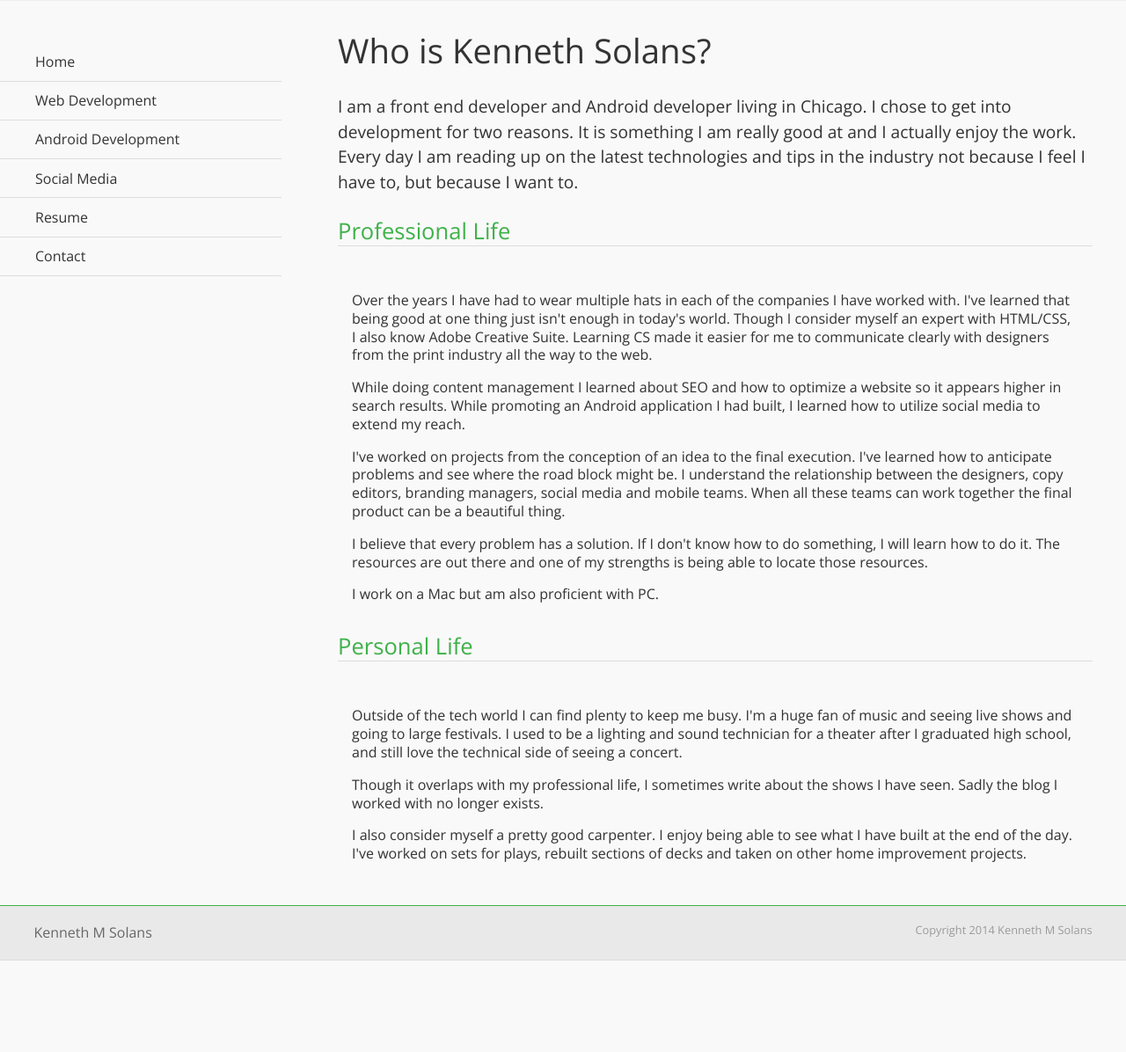
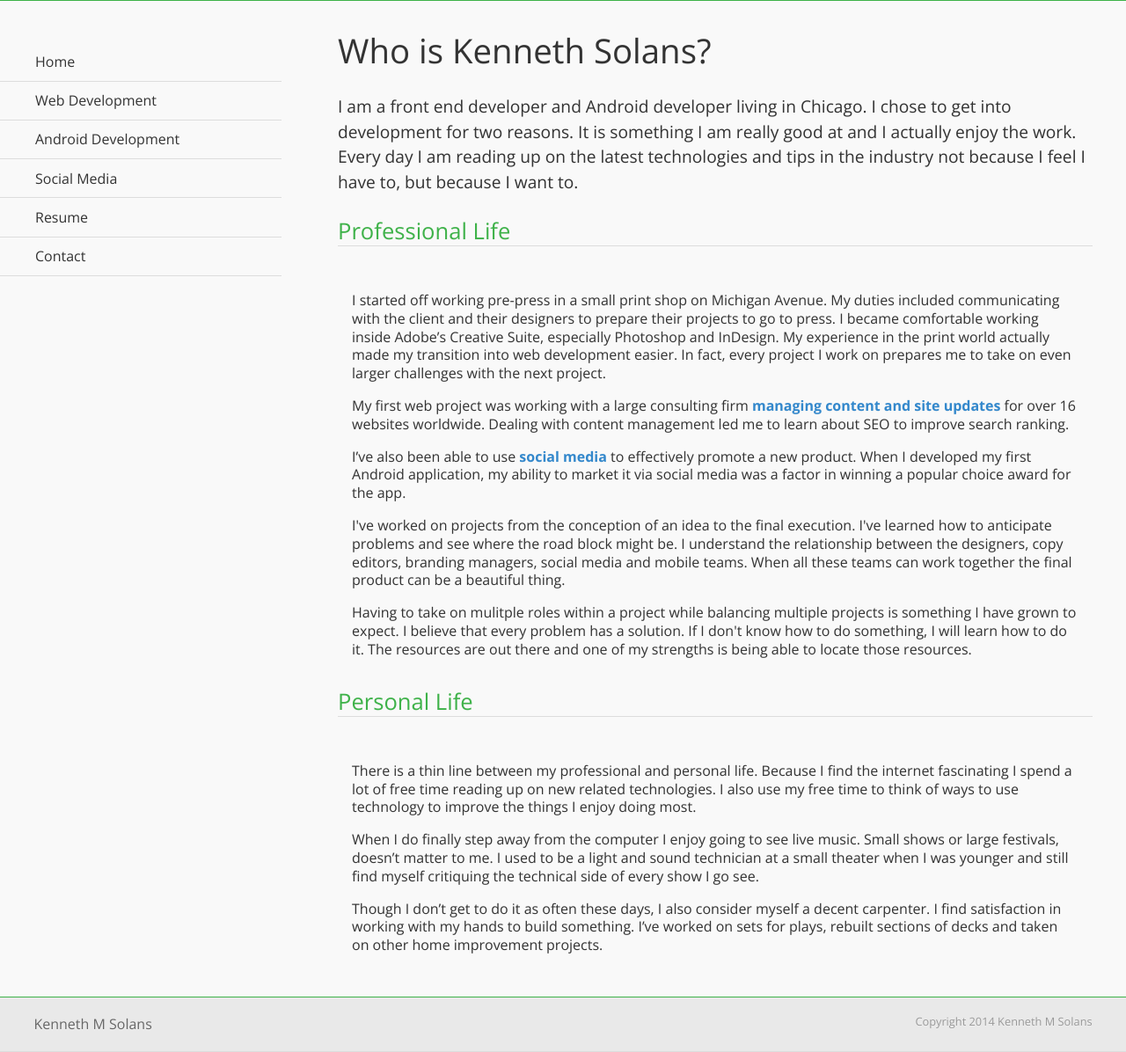
Before and after one commit to fukenny/portfolio, a PHP site: page / in a window 1280 px wide. Shown: the part 410-1606 px from the top of the page at 88% size. Before the commit the page ends 1502 px from the top, so only its background shows below. Run offline with PHP 8.4, Linux system fonts and the light colour scheme.

Commit message:
Home Content and Image updates

```diff
--- a/_assets/css/jqm-kms.css
+++ b/_assets/css/jqm-kms.css
@@ -4,7 +4,7 @@
 .jqm-kms .jqm-header {
 	background: #d8efda;
 	border-top: 4px solid #3eb249;
-	border-bottom-color: #eee;
+	border-bottom-color: #3eb249;
 }
 .jqm-kms .jqm-header h2 {
 	padding: .4em 0 .1em;
@@ -12,7 +12,7 @@
 }
 .jqm-kms .jqm-header h2 a {
 	font-size: 1em;
-	font-weight: bold;
+	font-weight: normal;
 	color: #000;
 	padding-bottom: .25em;
 	margin: 0 0 .5em;
@@ -757,3 +757,22 @@
     color: #000;
     padding: 0.2em 0;
 }
+
+/* ==========================================================================
+   a: links
+   ========================================================================== */
+a:-webkit-any-link {
+color: #38c;
+text-decoration: none;
+cursor: auto;
+}
+
+/* Less then 620 px -------------------*/
+@media all and (max-width: 620px){
+#home-image {
+	display:none;
+}
+#home-menu {
+	min-height: 4em;
+}
+}
--- a/contact/index.php
+++ b/contact/index.php
@@ -29,8 +29,8 @@
 				<div class="ui-grid-a ui-responsive">
 					<div class="ui-block-a">
 						<div class="jqm-block-content">
-							<h2>Send me an email</h2>
-							<p>You can reach out to me at <a href="mailto:ksolans1f@gmail.com">ksolans1f@gmail.com</a></p>
+							<h3>Send me an email</h3>
+							<p>You can reach me at:<br><a href="mailto:ksolans1f@gmail.com">ksolans1f@gmail.com</a></p>
 							<!--
 							<label for="basic">Name:</label>
 							<input type="text" name="name" id="basic" value="" data-mini="true" />
@@ -49,7 +49,7 @@
 						</div>
 						<div class="ui-block-b">
 							<div class="jqm-block-content">
-								<h2>You can follow me on these networks</h2>
+								<h3>You can follow me here</h3>
 								<ul data-role="listview" data-inset="true">
 									<li><a href="https://plus.google.com/u/0/+KenSolans/about" target="_blank">
 										<img src="../_assets/img/googleplus.png" class="ui-li-thumb">
--- a/index.php
+++ b/index.php
@@ -21,8 +21,8 @@
 		<![endif]-->
 		<div data-role="page" class="jqm-kms jqm-home">
 			<div data-role="header" class="jqm-header">
-				<a href="#" class="jqm-navmenu-link ui-btn ui-btn-icon-notext ui-corner-all ui-icon-bars ui-nodisc-icon ui-alt-icon ui-btn-left">Menu</a>
-				<img style="width: 100%; height: 400px;" src="_assets/img/skyline-2.jpg">
+				<a href="#" id="home-menu" class="jqm-navmenu-link ui-btn ui-btn-icon-notext ui-corner-all ui-icon-bars ui-nodisc-icon ui-alt-icon ui-btn-left">Menu</a>
+				<img id="home-image" style="width: 100%; height: 400px;" src="_assets/img/skyline-2.jpg">
 			</div>
 			<!-- /header -->
 			<!-- main content -->
@@ -31,19 +31,19 @@
 				<p>I am a front end developer and Android developer living in Chicago. I chose to get into development for two reasons. It is something I am really good at and I actually enjoy the work. Every day I am reading up on the latest technologies and tips in the industry not because I feel I have to, but because I want to.</p>
 				<h2>Professional Life</h2>
 				<div class="jqm-block-content-clear">
-					<p>Over the years I have had to wear multiple hats in each of the companies I have worked with. I've learned that being good at one thing just isn't enough in today's world. Though I consider myself an expert with HTML/CSS, I also know Adobe Creative Suite. Learning CS made it easier for me to communicate clearly with designers from the print industry all the way to the web.</p>
-					<p>While doing content management I learned about SEO and how to optimize a website so it appears higher in search results. While promoting an Android application I had built, I learned how to utilize social media to extend my reach.</p>
+					<p>I started off working pre-press in a small print shop on Michigan Avenue. My duties included communicating with the client and their designers to prepare their projects to go to press. I became comfortable working inside Adobe’s Creative Suite, especially Photoshop and InDesign. My experience in the print world actually made my transition into web development easier. In fact, every project I work on prepares me to take on even larger challenges with the next project.</p>
+					<p>My first web project was working with a large consulting firm <a href="../webdev/">managing content and site updates</a> for over 16 websites worldwide. Dealing with content management led me to learn about SEO to improve search ranking.</p>
+					<p>I’ve also been able to use <a href="../socialmedia/">social media</a> to effectively promote a new product. When I developed my first Android application, my ability to market it via social media was a factor in winning a popular choice award for the app.</p>
 					<p>I've worked on projects from the conception of an idea to the final execution. I've learned how to anticipate problems and see where the road block might be. I understand the relationship between the designers, copy editors, branding managers, social media and mobile teams. When all these teams can work together the final product can be a beautiful thing.</p>
-					<p>I believe that every problem has a solution. If I don't know how to do something, I will learn how to do it. The resources are out there and one of my strengths is being able to locate those resources.</p>
-					<p>I work on a Mac but am also proficient with PC.
+					<p>Having to take on mulitple roles within a project while balancing multiple projects is something I have grown to expect. I believe that every problem has a solution. If I don't know how to do something, I will learn how to do it. The resources are out there and one of my strengths is being able to locate those resources.</p>
 
 
 				</div>
 				<h2>Personal Life</h2>
 				<div class="jqm-block-content-clear">
-					<p>Outside of the tech world I can find plenty to keep me busy. I'm a huge fan of music and seeing live shows and going to large festivals. I used to be a lighting and sound technician for a theater after I graduated high school, and still love the technical side of seeing a concert.</p>
-					<p>Though it overlaps with my professional life, I sometimes write about the shows I have seen. Sadly the blog I worked with no longer exists.</p>
-					<p>I also consider myself a pretty good carpenter. I enjoy being able to see what I have built at the end of the day. I've worked on sets for plays, rebuilt sections of decks and taken on other home improvement projects.</p>
+					<p>There is a thin line between my professional and personal life. Because I find the internet fascinating I spend a lot of free time reading up on new related technologies. I also use my free time to think of ways to use technology to improve the things I enjoy doing most.</p>
+					<p>When I do finally step away from the computer I enjoy going to see live music. Small shows or large festivals, doesn’t matter to me. I used to be a light and sound technician at a small theater when I was younger and still find myself critiquing the technical side of every show I go see.</p>
+					<p>Though I don’t get to do it as often these days, I also consider myself a decent carpenter. I find satisfaction in working with my hands to build something. I’ve worked on sets for plays, rebuilt sections of decks and taken on other home improvement projects.</p>
 				</div>
 			</div>
 			<!-- /content -->
```
